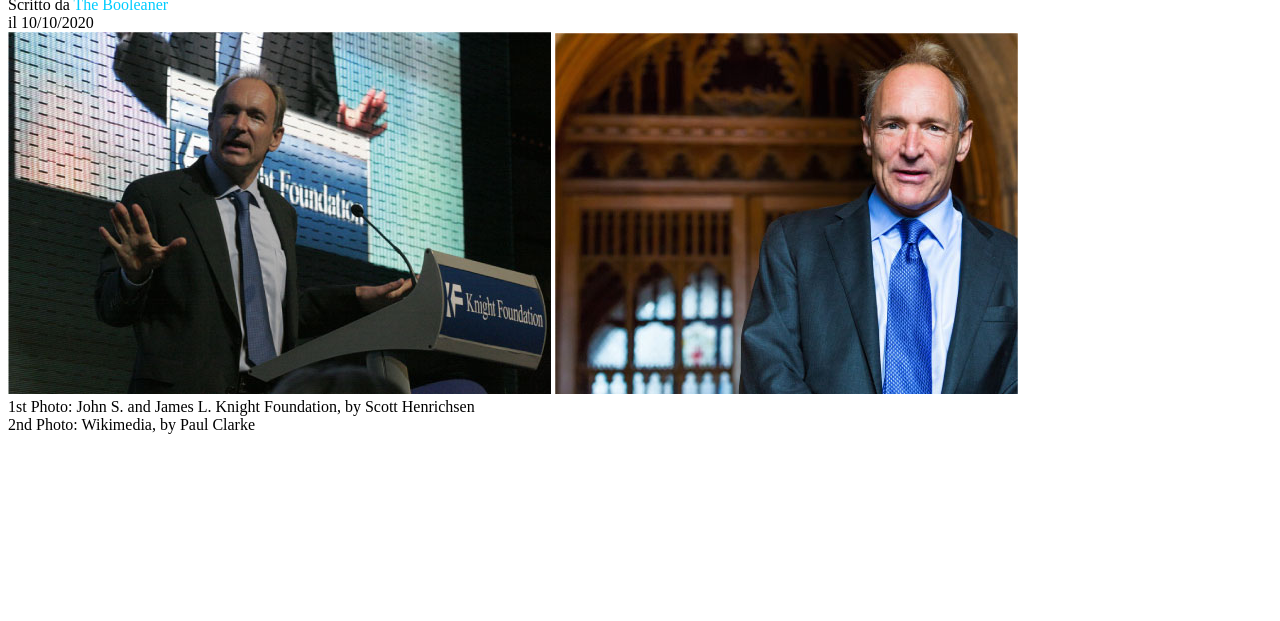
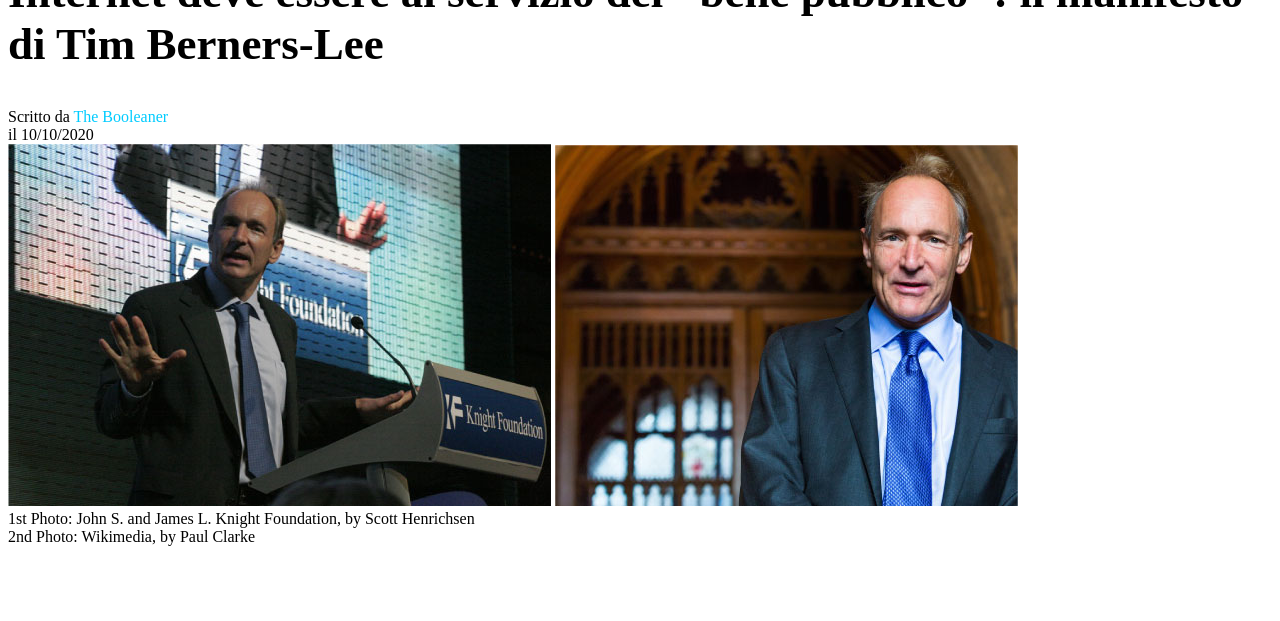
Before and after one commit to LambertoNeri/html-css-booleaner, a plain HTML site: page index.html in a window 1280 px wide. Shown: the part 179-800 px from the top of the page. Drawn offline with Linux system fonts and the light colour scheme.

Commit message:
restarting debug session

```diff
--- a/assets/style.css
+++ b/assets/style.css
@@ -12,7 +12,7 @@ header{
 }
 
 h1{
-    text-size-adjust: 15px;
+    font-size: 45px;
 }
 
 .booleaner{
```
Also changed, not shown: index.html (+1 -6 lines).
